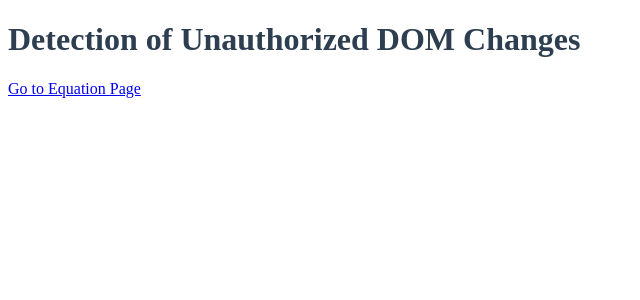
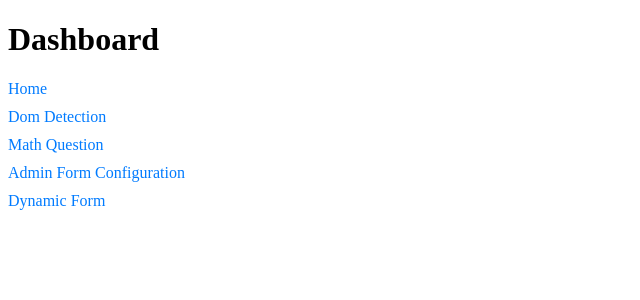
Before and after one commit to ryansat/Dom-Change-Detection, a Vue app: page / in a window 1280 px wide. Shown: the top 300 px of the page, without its empty margins (0-640 px from the left). Built offline with nearby package versions, Linux system fonts and the light colour scheme.

Commit message:
add dashboard and dynamic form

```diff
--- /dev/null
+++ b/src/components/AdminFormConfig.vue
@@ -0,0 +1,46 @@
+<template>
+    <div>
+        <h1>Form Configuration</h1>
+        <div v-for="(field, index) in fields" :key="index" class="field-config">
+            <input v-model="field.label" placeholder="Label" />
+            <select v-model="field.type">
+                <option value="text">Text</option>
+                <option value="number">Number</option>
+                <option value="email">Email</option>
+            </select>
+            <button @click="removeField(index)">Remove</button>
+        </div>
+        <button @click="addField">Add Field</button>
+        <button @click="saveConfig">Save Configuration</button>
+    </div>
+</template>
+
+<script>
+export default {
+    data() {
+        return {
+            fields: [],
+        };
+    },
+    methods: {
+        addField() {
+            this.fields.push({ label: "", type: "text" });
+        },
+        removeField(index) {
+            this.fields.splice(index, 1);
+        },
+        saveConfig() {
+            // Here you'd normally send the configuration to your backend to be saved
+            console.log("Saving config:", JSON.stringify(this.fields));
+            localStorage.setItem("formConfig", JSON.stringify(this.fields)); // For demonstration, using localStorage
+            alert("Configuration saved!");
+        },
+    },
+};
+</script>
+
+<style>
+.field-config {
+    margin-bottom: 10px;
+}
+</style>
--- /dev/null
+++ b/src/components/Dashboard.vue
@@ -0,0 +1,50 @@
+<template>
+    <div>
+        <h1>Dashboard</h1>
+        <nav>
+            <ul>
+                <li><router-link to="/">Home</router-link></li>
+                <li>
+                    <router-link to="/dom-detection">Dom Detection</router-link>
+                </li>
+                <li>
+                    <router-link to="/math-question">Math Question</router-link>
+                </li>
+                <li>
+                    <router-link to="/admin-form-config"
+                        >Admin Form Configuration</router-link
+                    >
+                </li>
+                <li>
+                    <router-link to="/dynamic-form">Dynamic Form</router-link>
+                </li>
+            </ul>
+        </nav>
+    </div>
+</template>
+
+<script>
+export default {
+    name: "Dashboard",
+};
+</script>
+
+<style>
+nav ul {
+    list-style-type: none;
+    padding: 0;
+}
+
+nav ul li {
+    margin-bottom: 10px;
+}
+
+nav ul li a {
+    text-decoration: none;
+    color: #007bff;
+}
+
+nav ul li a:hover {
+    text-decoration: underline;
+}
+</style>
--- /dev/null
+++ b/src/components/DynamicForm.vue
@@ -0,0 +1,56 @@
+<template>
+    <div>
+        <h1>Dynamic Form</h1>
+        <form @submit.prevent="submitForm">
+            <div
+                v-for="(field, index) in fields"
+                :key="index"
+                class="form-field"
+            >
+                <label :for="'field-' + index">{{ field.label }}</label>
+                <input
+                    :id="'field-' + index"
+                    :type="field.type"
+                    v-model="formData[field.label]"
+                />
+            </div>
+            <button type="submit">Submit</button>
+        </form>
+    </div>
+</template>
+
+<script>
+export default {
+    data() {
+        return {
+            fields: [],
+            formData: {},
+        };
+    },
+    mounted() {
+        this.loadFormConfig();
+    },
+    methods: {
+        loadFormConfig() {
+            // Load the form configuration
+            const config = localStorage.getItem("formConfig");
+            if (config) {
+                this.fields = JSON.parse(config);
+                this.fields.forEach((field) => {
+                    this.formData[field.label] = ""; // Initialize formData with the fields
+                });
+            }
+        },
+        submitForm() {
+            console.log("Form Data:", this.formData);
+            // Here you'd handle form submission, e.g., send the data to a backend
+        },
+    },
+};
+</script>
+
+<style>
+.form-field {
+    margin-bottom: 15px;
+}
+</style>
--- a/src/router/index.js
+++ b/src/router/index.js
@@ -1,6 +1,9 @@
 import { createRouter, createWebHistory } from "vue-router";
+import Dashboard from "../components/Dashboard.vue";
 import DomDetection from "../components/DomDetection.vue";
 import MathQuestion from "../components/MathQuestion.vue";
+import AdminFormConfig from "../components/AdminFormConfig.vue"; // Import the AdminFormConfig component
+import DynamicForm from "../components/DynamicForm.vue"; // Import the DynamicForm component
 
 // Create router instance with 'createRouter'
 const router = createRouter({
@@ -8,7 +11,12 @@ const router = createRouter({
   routes: [
     {
       path: "/",
-      name: "Home",
+      name: "Dashboard",
+      component: Dashboard,
+    },
+    {
+      path: "/dom-detection",
+      name: "DomDetection",
       component: DomDetection,
     },
     {
@@ -16,6 +24,16 @@ const router = createRouter({
       name: "MathQuestion",
       component: MathQuestion,
     },
+    {
+      path: "/admin-form-config", // Define a path for the admin form configuration page
+      name: "AdminFormConfig",
+      component: AdminFormConfig,
+    },
+    {
+      path: "/dynamic-form", // Define a path for the dynamic form page
+      name: "DynamicForm",
+      component: DynamicForm,
+    },
   ],
 });
 
```
